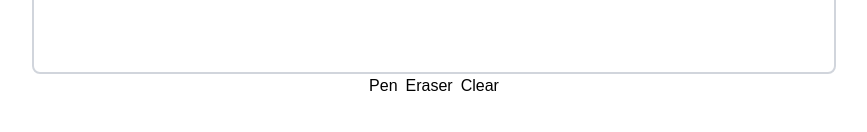
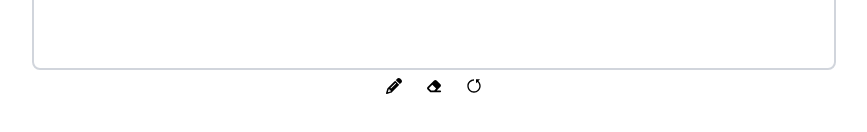
Before and after one commit to JeetDSharma/draw-Guess, a Next.js app in the folder frontend/draw_guess/: page /play in a window 1280 px wide. Shown: the part 616-748 px from the top of the page, without its empty margins (206-1073 px from the left). Built offline with nearby package versions, Linux system fonts and the light colour scheme.

Commit message:
replaced text buttons with icons for canvas controls

```diff
--- a/frontend/draw_guess/app/globals.css
+++ b/frontend/draw_guess/app/globals.css
@@ -23,6 +23,4 @@ body {
   /* background: var(--background);
   color: var(--foreground); */
   font-family: Arial, Helvetica, sans-serif;
-  padding: 0;
-  margin: 0;
 }
--- a/frontend/draw_guess/components/canvas/canvasComponent.tsx
+++ b/frontend/draw_guess/components/canvas/canvasComponent.tsx
@@ -1,5 +1,7 @@
 "use client";
 import { useEffect } from "react";
+import { RiResetLeftFill } from "react-icons/ri";
+import { FaPencil, FaEraser } from "react-icons/fa6";
 
 interface DrawingConfig {
   color?: string;
@@ -96,7 +98,6 @@ function setupCanvas() {
     canvasState.isErasing = false;
   });
 
-  // Add this to setupCanvas():
   canvas.addEventListener("mouseleave", () => {
     canvasState.isDrawing = false;
     canvasState.isErasing = false;
@@ -110,19 +111,11 @@ function clearCanvas() {
   ctx.clearRect(0, 0, canvas.width, canvas.height);
 }
 
-// Then in JSX:
-<button onClick={clearCanvas} className="...">
-  Clear
-</button>;
-
 const canvasComponent = () => {
   useEffect(() => {
     setupCanvas();
     return () => {
-      // Cleanup if needed
-      console.log("Cleaning up canvas");
       const canvas = document.getElementById("canvas") as HTMLCanvasElement;
-      // remove event listeners
       canvas.removeEventListener("mousedown", () => {});
       canvas.removeEventListener("mousemove", () => {});
       canvas.removeEventListener("mouseup", () => {});
@@ -141,21 +134,21 @@ const canvasComponent = () => {
       <div className="flex gap-2">
         <button
           onClick={initializePen}
-          className="hover:scale-105 transition-transform "
+          className="hover:scale-105 transition-transform p-2"
         >
-          Pen
+          <FaPencil />
         </button>
         <button
           onClick={initializeEraser}
-          className="hover:scale-105 transition-transform"
+          className="hover:scale-105 transition-transform p-2"
         >
-          Eraser
+          <FaEraser />
         </button>
         <button
           onClick={clearCanvas}
-          className="hover:scale-105 transition-transform"
+          className="hover:scale-105 transition-transform p-2"
         >
-          Clear
+          <RiResetLeftFill />
         </button>
       </div>
     </div>
--- a/frontend/draw_guess/package.json
+++ b/frontend/draw_guess/package.json
@@ -11,7 +11,8 @@
   "dependencies": {
     "next": "16.1.6",
     "react": "19.2.3",
-    "react-dom": "19.2.3"
+    "react-dom": "19.2.3",
+    "react-icons": "^5.6.0"
   },
   "devDependencies": {
     "@tailwindcss/postcss": "^4",
```
Also changed, not shown: 1 other file (tests, documents, lock files or other folders).
